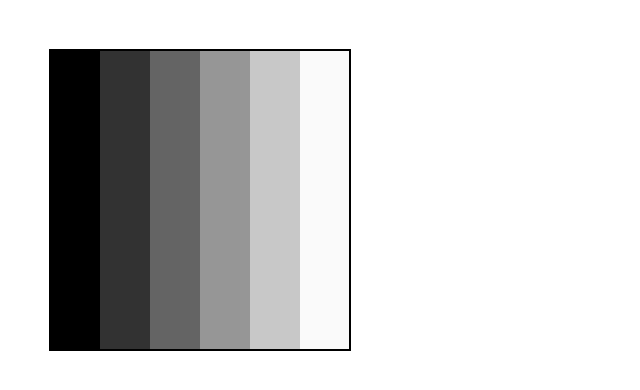
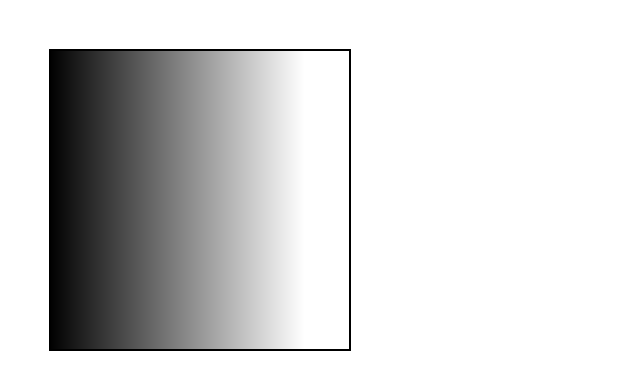
Before and after one commit to EHB-MCT/dev1-exercises-meryambelaouchi, a plain HTML site: page index.html in a window 1280 px wide. Shown: the whole page, without its empty margins (0-640 px from the left). Drawn offline with Linux system fonts and the light colour scheme.

Commit message:
3-1-o done

```diff
--- a/exercises/3-iteration-while/3-1-o.js
+++ b/exercises/3-iteration-while/3-1-o.js
@@ -14,10 +14,10 @@ function draw() {
 
 function drawGradient() {
     let i = 0;
-    while (i <= ) {
-        let gray = ;
+    while (i <= 300) {
+        let gray = i;
         context.strokeStyle = Utils.rgb(gray, gray, gray);
-        Utils.drawLine(, , , );
+        Utils.drawLine(50 + i, 50, 50 + i, 350);
         i++;
     }
 }
--- a/index.html
+++ b/index.html
@@ -1,7 +1,7 @@
 <html>
 
 <head>
-    <script src="exercises/3-iteration-while/3-1-n.js" type="module"></script>
+    <script src="exercises/3-iteration-while/3-1-o.js" type="module"></script>
     <link rel="stylesheet" type="text/css" href="styles/index.css" />
 </head>
 
```
